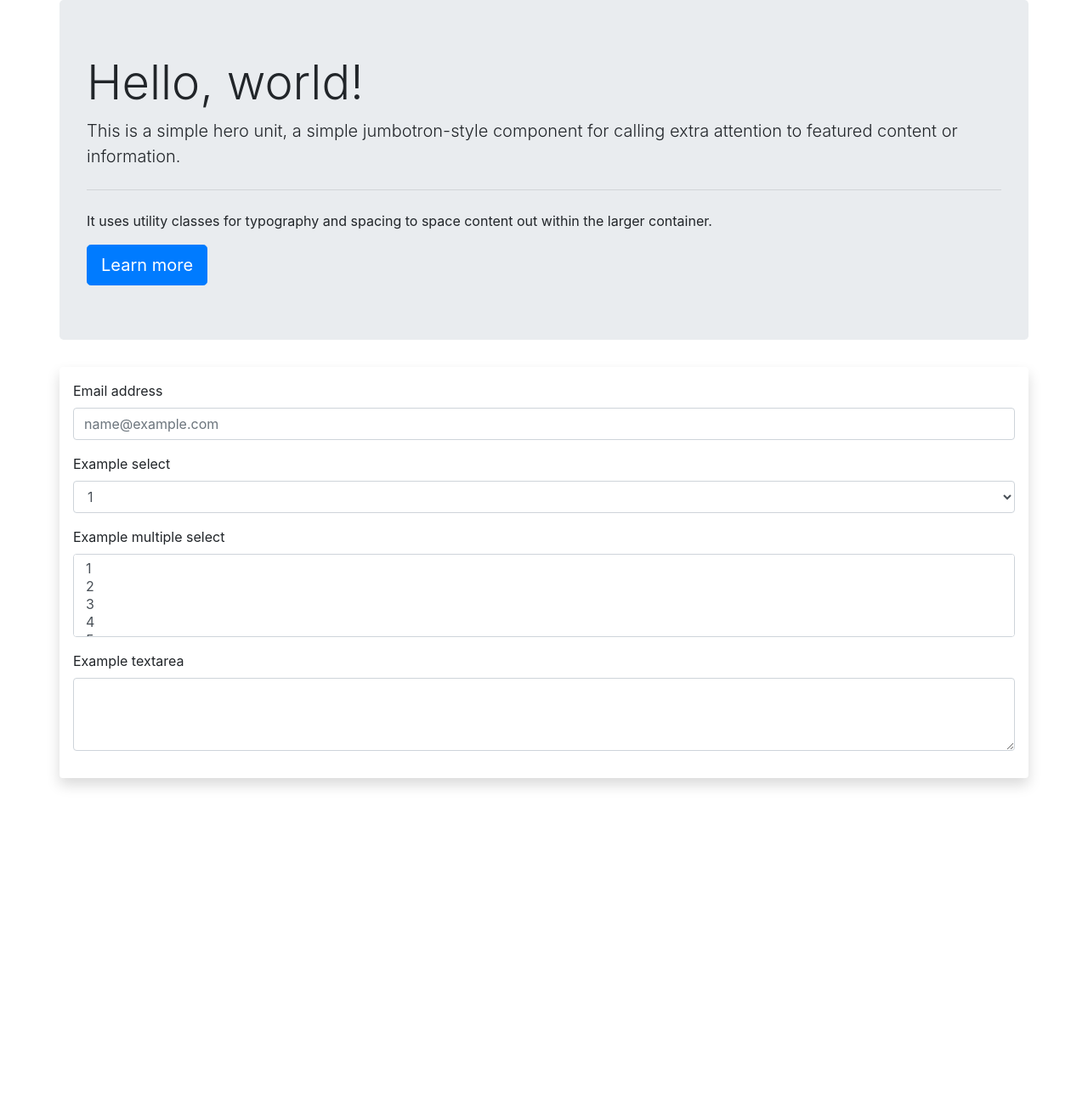
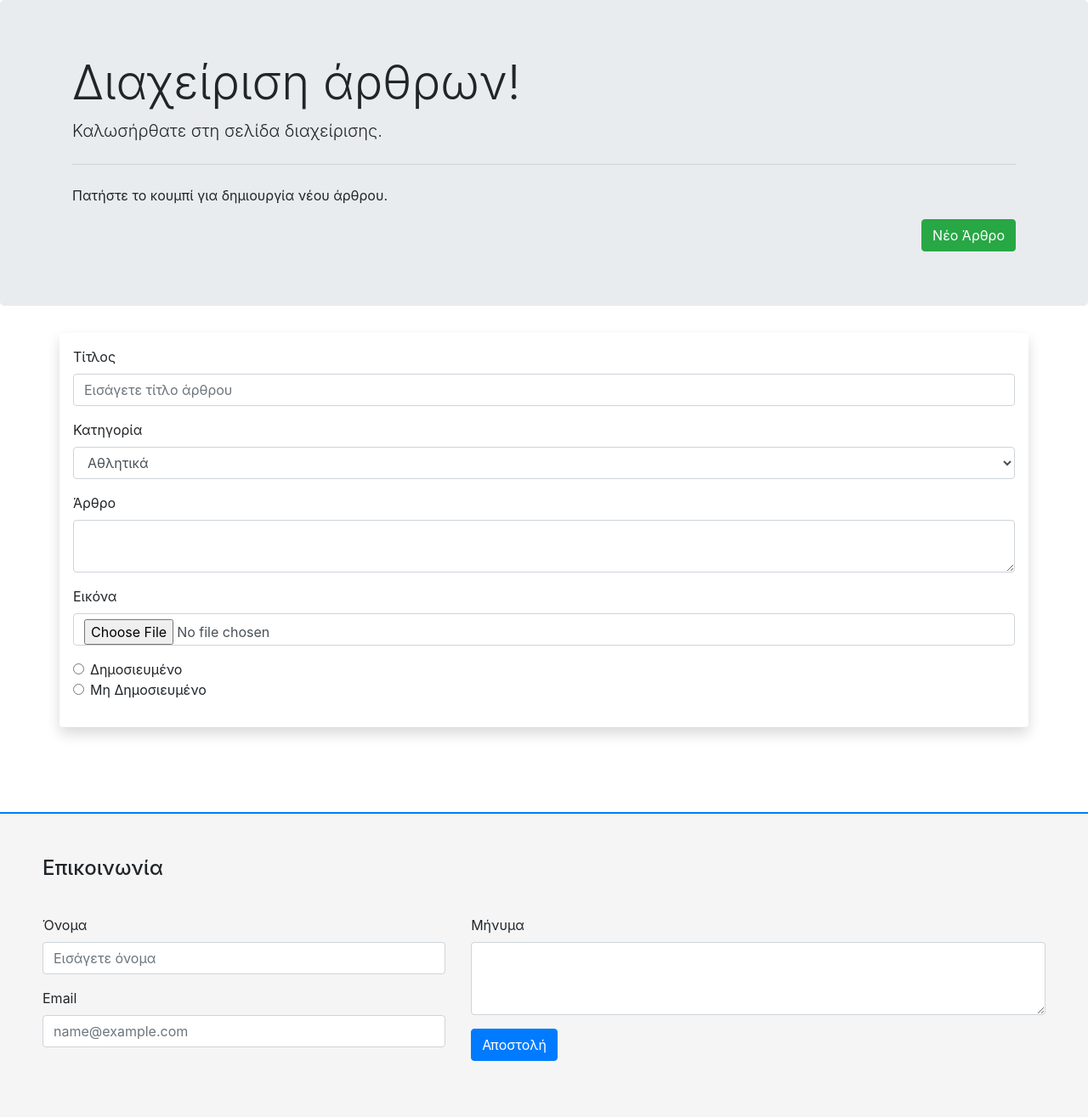
Before and after one commit to koutbs/6epal, a PHP site: page /admin/index.php in a window 1280 px wide. Shown: the part 56-1371 px from the top of the page at 85% size. Before the commit the page ends 983 px from the top, so only its background shows below. Run offline with PHP 8.4, Linux system fonts and the light colour scheme; some libraries are stand-ins or nearby versions.

Commit message:
Add files via upload

```diff
--- /dev/null
+++ b/admin/config.php
@@ -0,0 +1,7 @@
+<?php
+$servername = "localhost";	//Το όνομα του server
+$username = "root";			//Το όνομα χρήστη για τη σύνδεση στη ΒΔ
+$password = "";				//Ο κωδικός  για τη σύνδεση στη ΒΔ
+$database = "myblog";		//Το όνομα της ΒΔ που θα χρησιμοποιήσουμε στην εφαρμογή μας
+$mysql = "mysql:host=$servername;dbname=$database;charset=utf8";  //Ορισμός server και Βάσης Δεδομένων
+?>
--- /dev/null
+++ b/admin/connection.php
@@ -0,0 +1,12 @@
+<?php
+require_once 'config.php';
+try {
+    $conn = new PDO($mysql, $username, $password);
+    // set the PDO error mode to exception
+    $conn->setAttribute(PDO::ATTR_ERRMODE, PDO::ERRMODE_EXCEPTION);
+    }
+catch(PDOException $e)
+    {
+    echo "Η σύνδεση απέτυχε: " . $e->getMessage();
+    }
+?>
--- /dev/null
+++ b/admin/footer.php
@@ -0,0 +1,38 @@
+<div class="fluid-container footer">
+	<div class="bottom-space-40">
+		<h4>Επικοινωνία</h4>
+	</div>
+  <form name="contact-form" method="POST">
+	<div class="row">
+		<div class="col-md-5">
+		  <div class="form-group">
+			<label for="contact-name">Όνομα</label>
+			<input type="text" class="form-control" placeholder="Εισάγετε όνομα" name="contact-name">
+		  </div>
+
+		  <div class="form-group">
+			<label for="contact-email">Email</label>
+			<input type="email" class="form-control"  placeholder="name@example.com" name="contact-email">
+		  </div>
+    </div>
+    <div class="col-md-7">
+		<div class="form-group">
+			<label for="contact-text">Μήνυμα</label>
+			<textarea class="form-control" rows="3" name="contact-text"></textarea>
+		</div>
+
+		<div class="form-group">
+			<input type="submit" name="contact-submit" class="btn btn-primary" value="Αποστολή">
+		</div>
+    </div>
+  </div>
+  </form>
+</div>
+
+    <!-- Optional JavaScript -->
+    <!-- jQuery first, then Popper.js, then Bootstrap JS -->
+    <script src="https://code.jquery.com/jquery-3.3.1.slim.min.js" integrity="sha384-q8i/X+965DzO0rT7abK41JStQIAqVgRVzpbzo5smXKp4YfRvH+8abtTE1Pi6jizo" crossorigin="anonymous"></script>
+    <script src="https://cdnjs.cloudflare.com/ajax/libs/popper.js/1.14.7/umd/popper.min.js" integrity="sha384-UO2eT0CpHqdSJQ6hJty5KVphtPhzWj9WO1clHTMGa3JDZwrnQq4sF86dIHNDz0W1" crossorigin="anonymous"></script>
+    <script src="https://stackpath.bootstrapcdn.com/bootstrap/4.3.1/js/bootstrap.min.js" integrity="sha384-JjSmVgyd0p3pXB1rRibZUAYoIIy6OrQ6VrjIEaFf/nJGzIxFDsf4x0xIM+B07jRM" crossorigin="anonymous"></script>
+  </body>
+</html>
--- a/admin/index.php
+++ b/admin/index.php
@@ -9,43 +9,63 @@ require_once "../head.php";
 require_once "menu.php";
 ?>
 
-<div class="container jumbotron top">
-  <h1 class="display-4">Hello, world!</h1>
-  <p class="lead">This is a simple hero unit, a simple jumbotron-style component for calling extra attention to featured content or information.</p>
-  <hr class="my-4">
-  <p>It uses utility classes for typography and spacing to space content out within the larger container.</p>
-  <a class="btn btn-primary btn-lg" href="#" role="button">Learn more</a>
+<div class="jumbotron top">
+	<div class="container clearfix">
+	  <h1 class="display-4">Διαχείριση άρθρων!</h1>
+	  <p class="lead">Καλωσήρθατε στη σελίδα διαχείρισης.</p>
+	  <hr class="my-4">
+	  <p>Πατήστε το κουμπί για δημιουργία νέου άρθρου.</p>
+	  <a class="btn btn-success float-right" href="#" role="button">Νέο Άρθρο</a>
+	</div>
 </div>
 
 <div class="container shadow p-3 mb-5 bg-white rounded">
-	<form>
+	<form method="POST" target="index.php">
+
   <div class="form-group">
-    <label for="exampleFormControlInput1">Email address</label>
-    <input type="email" class="form-control" id="exampleFormControlInput1" placeholder="name@example.com">
+    <label for="title">Τίτλος</label>
+    <input type="text" class="form-control" placeholder="Εισάγετε τίτλο άρθρου" name="title">
   </div>
+
   <div class="form-group">
-    <label for="exampleFormControlSelect1">Example select</label>
-    <select class="form-control" id="exampleFormControlSelect1">
-      <option>1</option>
-      <option>2</option>
-      <option>3</option>
-      <option>4</option>
-      <option>5</option>
+    <label for="category">Κατηγορία</label>
+    <select class="form-control" name="category">
+      <option value="4">Αθλητικά</option>
+      <option value="1">Γενικά</option>
+      <option value="2">Κοινωνικά</option>
+      <option value="5">Πολιτική</option>
+      <option value="3">Τεχνολογία</option>
     </select>
   </div>
+
+
   <div class="form-group">
-    <label for="exampleFormControlSelect2">Example multiple select</label>
-    <select multiple class="form-control" id="exampleFormControlSelect2">
-      <option>1</option>
-      <option>2</option>
-      <option>3</option>
-      <option>4</option>
-      <option>5</option>
-    </select>
+    <label for="content">Άρθρο</label>
+    <textarea class="form-control" name="content"></textarea>
   </div>
+
   <div class="form-group">
-    <label for="exampleFormControlTextarea1">Example textarea</label>
-    <textarea class="form-control" id="exampleFormControlTextarea1" rows="3"></textarea>
+    <label for="image">Εικόνα</label>
+    <input type="file" class="form-control" name="image">
   </div>
+
+  <div class="form-group">
+	<div class="form-check">
+		<input type="radio" class="form-check-input" name="publish" value="1">
+		<label class="form-check-label" for="publish">Δημοσιευμένο
+		</label>
+	</div>
+
+	<div class="form-check">
+		<input type="radio" class="form-check-input" name="publish"value="0">
+		<label class="form-check-label" for="publish">Μη Δημοσιευμένο
+		</label>
+	</div>
+  </div>
+
 </form>
 </div>
+
+<?php
+ require_once "footer.php";
+?>
```
